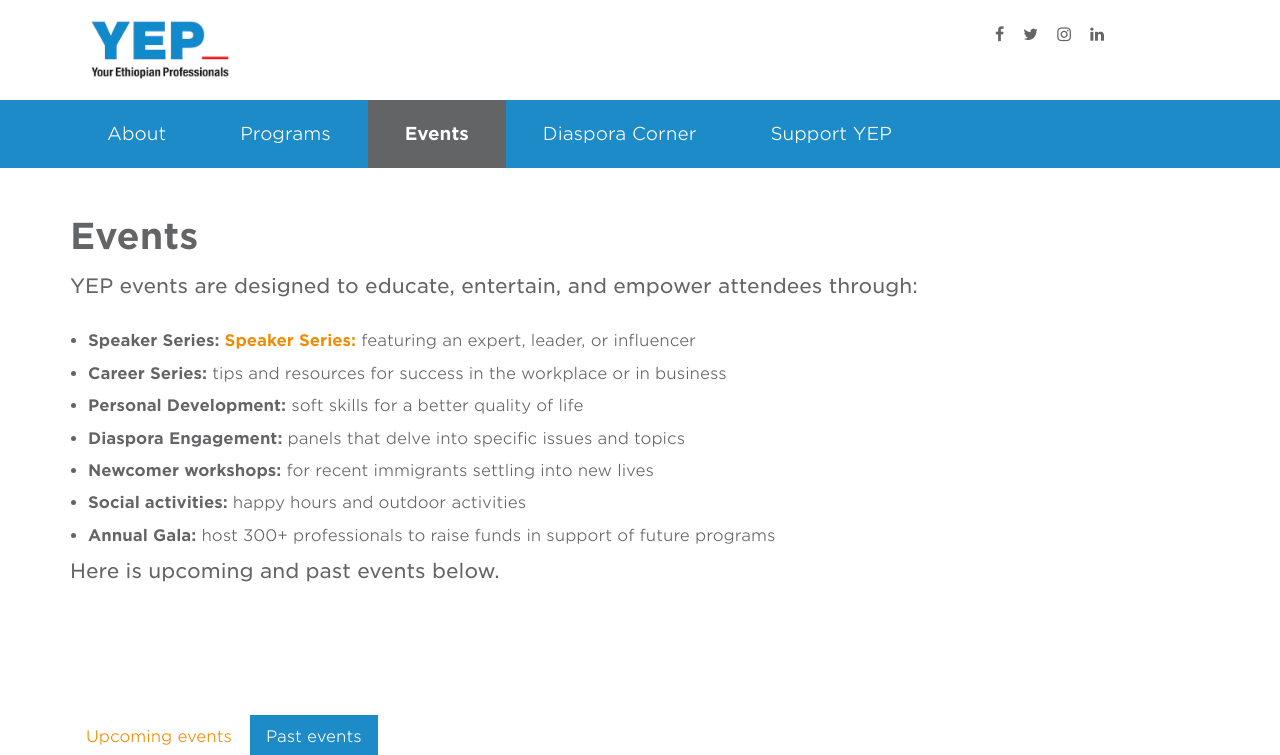
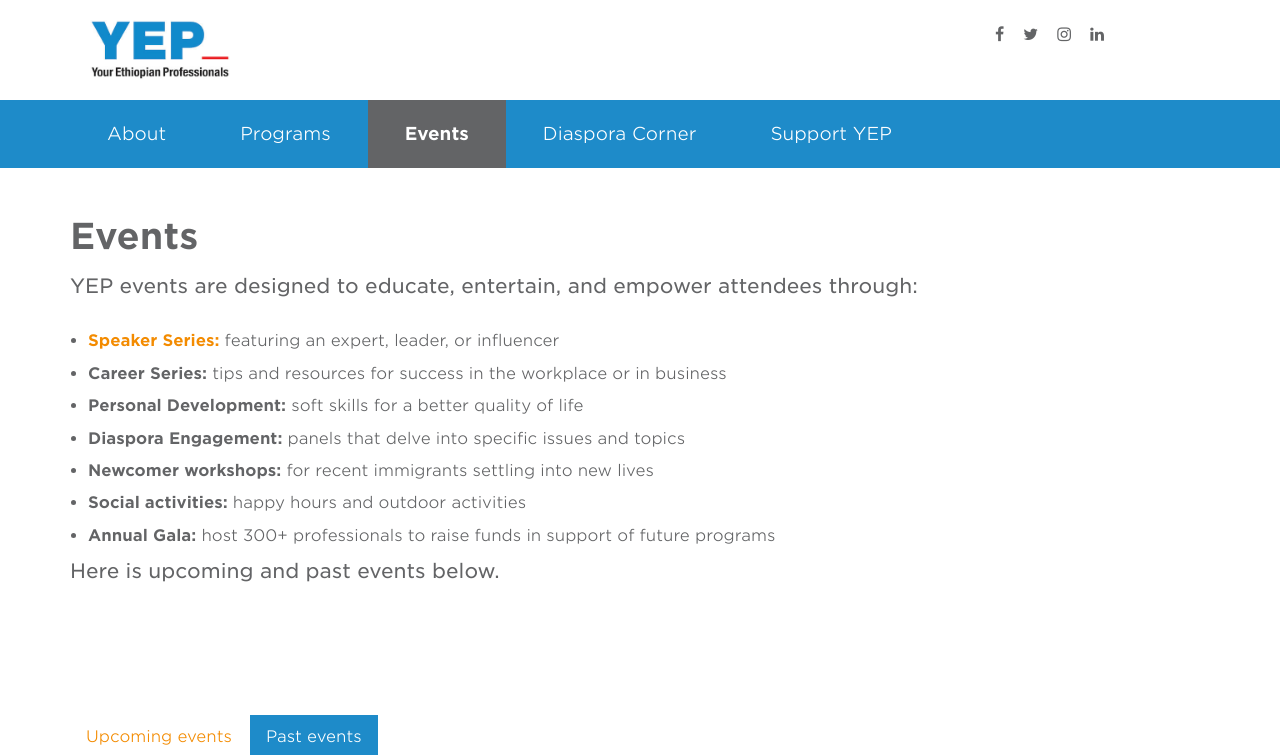
Before and after one commit to YEPNetwork/yepnetwork.github.io, a Jekyll site: the page built from events.html, in a window 1280 px wide and 900 px high, cut to the strip 0-755 px from the top of the window. Built offline with Jekyll 4.4.1, drawn with Linux system fonts in a browser that asks for light colours; nearby versions of some CDN libraries.

Commit message:
Update events.html

```diff
--- a/events.html
+++ b/events.html
@@ -15,7 +15,7 @@
       <div class="container">
        <p class="intro"> YEP events are designed to educate, entertain, and empower attendees through:</p>
   <ul>
-  <li> <b>Speaker Series: </b> <class="intro"><b> <a href=https://yepnetwork.github.io/speakers/>Speaker Series:</a> </b> featuring an expert, leader, or influencer</li>
+  <li> </b> <class="intro"><b> <a href=https://yepnetwork.github.io/speakers/>Speaker Series:</a> </b> featuring an expert, leader, or influencer</li>
   <li> <b>Career Series: </b> tips and resources for success in the workplace or in business </li>
   <li> <b>Personal Development: </b> soft skills for a better quality of life </li>
   <li> <b>Diaspora Engagement: </b> panels that delve into specific issues and topics </li>
```
